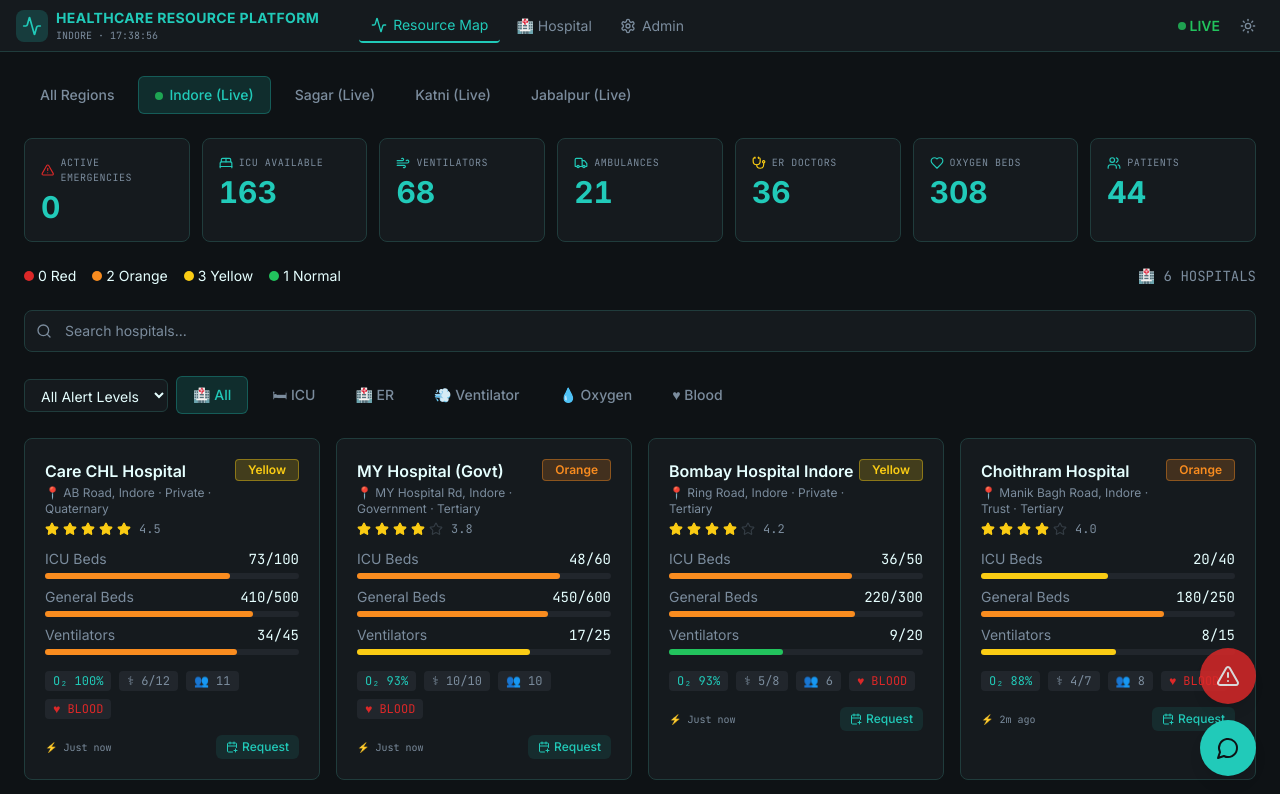
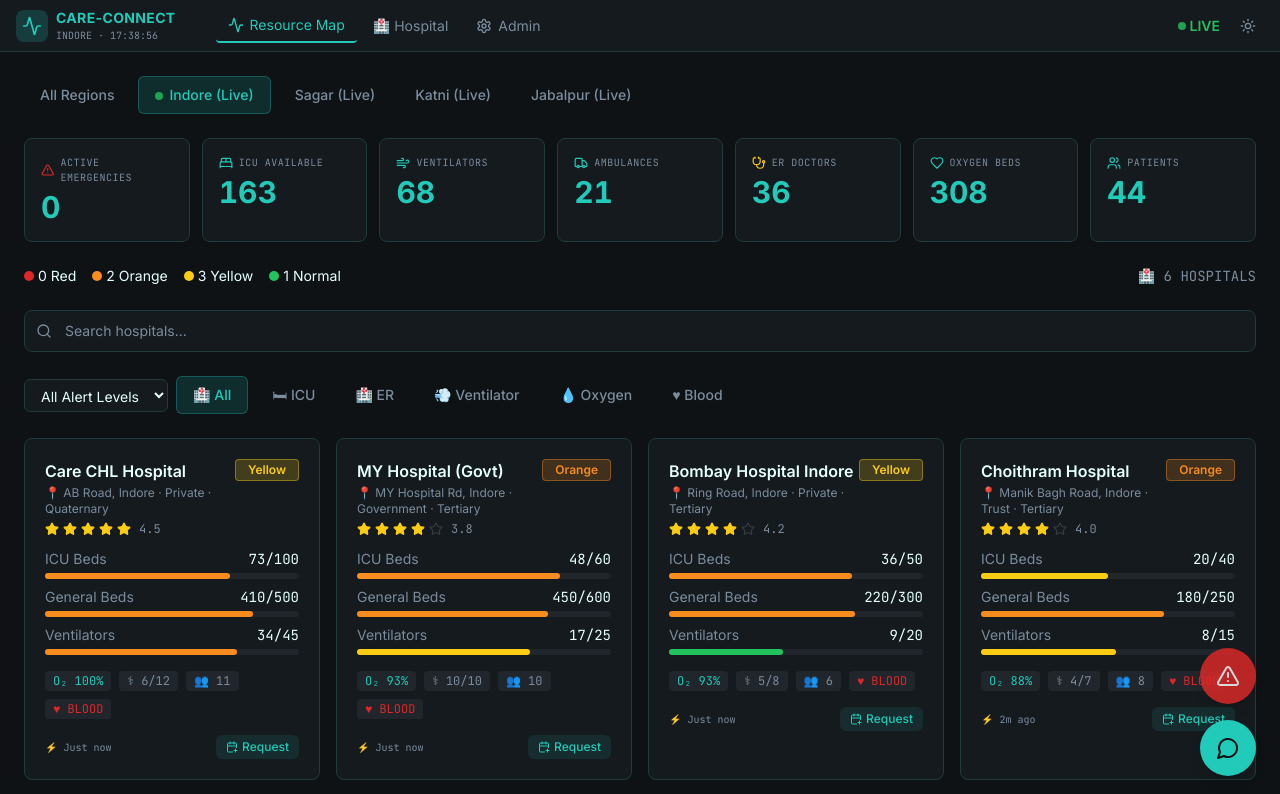
Before and after one commit to kratikjain794/remix-of-remix-of-remix-of-remix-of-remix-of-pixel-perfect-clone, a React (Vite) app: page / in a window 1280 px wide. Shown: the top 794 px of the page. Built offline with nearby package versions, Linux system fonts and the light colour scheme; the HTML template or start-up script is replaced by a standard one.

Commit message:
Changes
Co-authored-by: kratikjain794 <203483645+kratikjain794@users.noreply.github.com>

```diff
--- a/index.html
+++ b/index.html
@@ -9,8 +9,8 @@
     <meta name="author" content="Lovable" />
 
     <!-- TODO: Update og:title to match your application name -->
-    <meta property="og:title" content="Lovable App" />
-    <meta property="og:description" content="Lovable Generated Project" />
+    <meta property="og:title" content="Care-Connect" />
+    <meta property="og:description" content="Care-Connect - Healthcare Resource Platform" />
     <meta property="og:type" content="website" />
     <meta property="og:image" content="https://lovable.dev/opengraph-image-p98pqg.png" />
 
--- a/src/components/Navbar.tsx
+++ b/src/components/Navbar.tsx
@@ -25,7 +25,7 @@ export default function Navbar() {
             <Activity className="w-5 h-5 text-primary" />
           </div>
           <div>
-            <h1 className="text-sm font-bold text-primary tracking-wide">HEALTHCARE RESOURCE PLATFORM</h1>
+            <h1 className="text-sm font-bold text-primary tracking-wide">CARE-CONNECT</h1>
             <p className="text-[10px] font-mono-code text-muted-foreground">{selectedRegion.toUpperCase()} · {time.toLocaleTimeString('en-IN', { hour12: false })}</p>
           </div>
         </Link>
```
